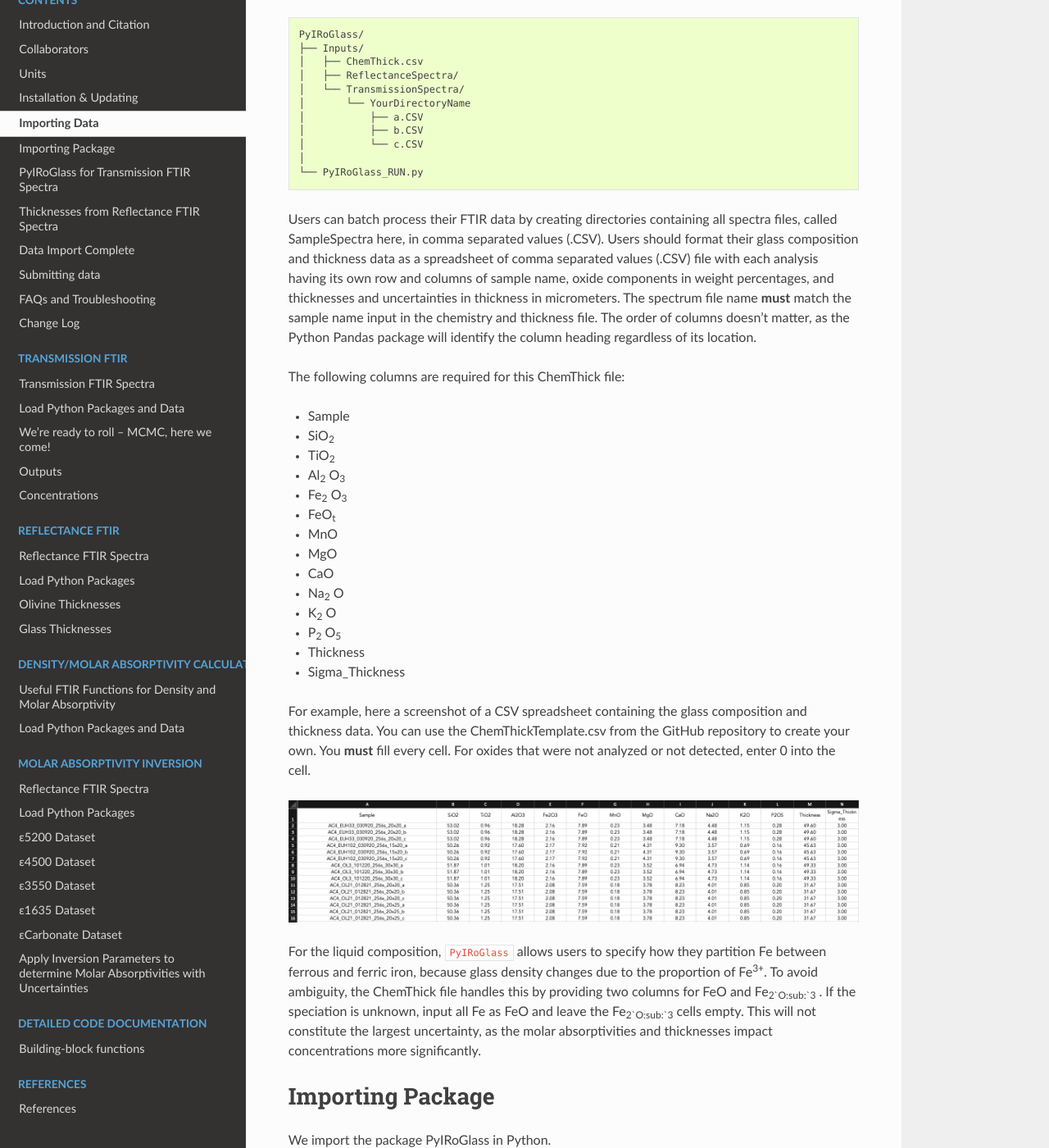
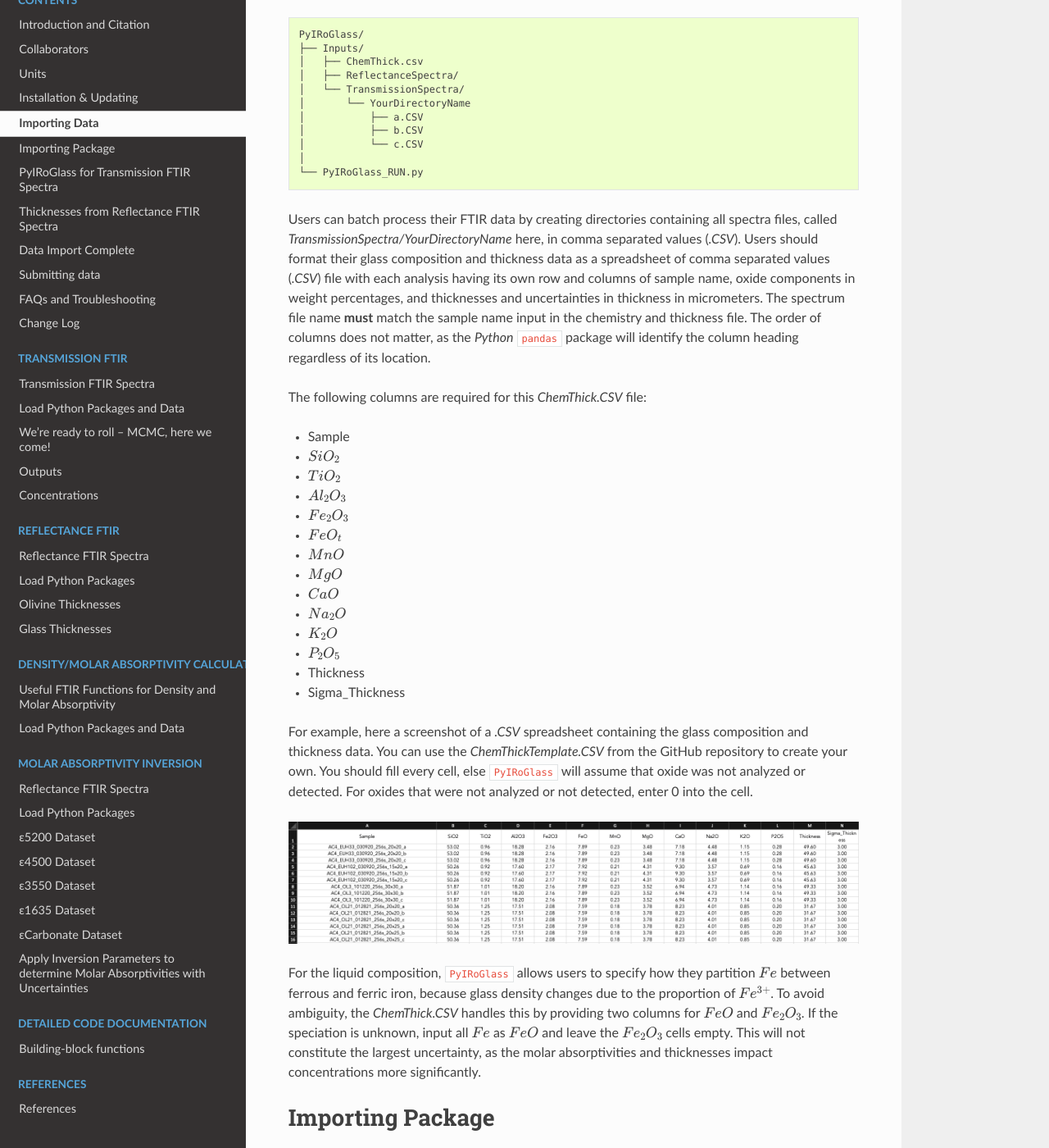
Before and after one commit to sarahshi/PyIRoGlass, a Sphinx documentation site: the page built from docs/importing_data.rst, in a window 1280 px wide and 1400 px high, scrolled down 236 px. Shown: the whole window at 82% size. Built offline with Sphinx 7.4.7 and the Read the Docs theme 2.0.0, drawn with Linux system fonts in a browser that asks for light colours; cross-references to code outside the pages are shown as plain code; some of the changed text lies outside the part shown.

Commit message:
Update docs for rst formatting

```diff
--- a/docs/importing_data.rst
+++ b/docs/importing_data.rst
@@ -2,7 +2,7 @@
 Importing Data
 ==============
 
-We walk through an implementation of ``PyIRoGlass`` here. We recommend following this tutorial as-is for those not familiar with navigating between directories in Python. Create this following file structure locally:
+We walk through an implementation of ``PyIRoGlass`` here. We recommend following this tutorial as-is for those not familiar with navigating between directories in `Python`. Create this following file structure locally:
 
 ::
 
@@ -19,37 +19,37 @@
     └── PyIRoGlass_RUN.py
 
 
-Users can batch process their FTIR data by creating directories containing all spectra files, called SampleSpectra here, in comma separated values (.CSV). Users should format their glass composition and thickness data as a spreadsheet of comma separated values (.CSV) file with each analysis having its own row and columns of sample name, oxide components in weight percentages, and thicknesses and uncertainties in thickness in micrometers. The spectrum file name **must** match the sample name input in the chemistry and thickness file. The order of columns doesn’t matter, as the Python Pandas package will identify the column heading regardless of its location.
+Users can batch process their FTIR data by creating directories containing all spectra files, called `TransmissionSpectra/YourDirectoryName` here, in comma separated values (`.CSV`). Users should format their glass composition and thickness data as a spreadsheet of comma separated values (`.CSV`) file with each analysis having its own row and columns of sample name, oxide components in weight percentages, and thicknesses and uncertainties in thickness in micrometers. The spectrum file name **must** match the sample name input in the chemistry and thickness file. The order of columns does not matter, as the `Python` ``pandas`` package will identify the column heading regardless of its location.
 
-The following columns are required for this ChemThick file:
+The following columns are required for this `ChemThick.CSV` file:
 
 *  Sample
-*  SiO\ :sub:`2`
-*  TiO\ :sub:`2`
-*  Al\ :sub:`2` O\ :sub:`3`
-*  Fe\ :sub:`2` O\ :sub:`3`
-*  FeO\ :sub:`t`
-*  MnO
-*  MgO
-*  CaO
-*  Na\ :sub:`2` O
-*  K\ :sub:`2` O
-*  P\ :sub:`2` O\ :sub:`5`
+*  :math:`SiO_{2}`
+*  :math:`TiO_{2}`
+*  :math:`Al_{2}O_{3}`
+*  :math:`Fe_{2}O_{3}`
+*  :math:`FeO_{t}`
+*  :math:`MnO`
+*  :math:`MgO`
+*  :math:`CaO`
+*  :math:`Na_{2}O`
+*  :math:`K_{2}O`
+*  :math:`P_{2}O_{5}`
 *  Thickness
 *  Sigma_Thickness
 
-For example, here a screenshot of a CSV spreadsheet containing the glass composition and thickness data. You can use the ChemThickTemplate.csv from the GitHub repository to create your own. You **must** fill every cell. For oxides that were not analyzed or not detected, enter 0 into the cell.
+For example, here a screenshot of a `.CSV` spreadsheet containing the glass composition and thickness data. You can use the `ChemThickTemplate.CSV` from the GitHub repository to create your own. You should fill every cell, else ``PyIRoGlass`` will assume that oxide was not analyzed or detected. For oxides that were not analyzed or not detected, enter 0 into the cell.
 
 .. image:: _static/chemthick.png
 
 
-For the liquid composition, ``PyIRoGlass`` allows users to specify how they partition Fe between ferrous and ferric iron, because glass density changes due to the proportion of Fe\ :sup:`3+`. To avoid ambiguity, the ChemThick file handles this by providing two columns for FeO and Fe\ :sub:`2`O\ :sub:`3` . If the speciation is unknown, input all Fe as FeO and leave the Fe\ :sub:`2`O\ :sub:`3`  cells empty. This will not constitute the largest uncertainty, as the molar absorptivities and thicknesses impact concentrations more significantly.
+For the liquid composition, ``PyIRoGlass`` allows users to specify how they partition :math:`Fe` between ferrous and ferric iron, because glass density changes due to the proportion of :math:`Fe^{3+}`. To avoid ambiguity, the `ChemThick.CSV` handles this by providing two columns for :math:`FeO` and :math:`Fe_{2}O_{3}`. If the speciation is unknown, input all :math:`Fe` as :math:`FeO` and leave the :math:`Fe_{2}O_{3}` cells empty. This will not constitute the largest uncertainty, as the molar absorptivities and thicknesses impact concentrations more significantly.
 
 =================
 Importing Package
 =================
 
-We import the package PyIRoGlass in Python.
+We import the package ``PyIRoGlass`` in `Python`.
 
 .. code-block:: python
 
@@ -59,23 +59,23 @@
 PyIRoGlass for Transmission FTIR Spectra
 ========================================
 
-We use the os package in Python to facilitate navigation to various directories and files. To load the transmission FTIR spectra, you must provide the path to the directory. Specify the wavenumbers of interest to fit all species peaks between 5500 and 1000 cm\ :sup:`-1`.
+We use the ``os`` package in `Python` to facilitate navigation to various directories and files. To load the transmission FTIR spectra, you must provide the path to the directory. Specify the wavenumbers of interest to fit all species peaks between 5500 and 1000 cm\ :sup:`-1`.
 
 .. code-block:: python
 
-    PATH = os.getcwd() + '/Inputs/TransmissionSpectra/YourDirectoryName/'
-    loader = pig.SampleDataLoader(spectrum_path=PATH)
-    DFS_FILES, DFS_DICT = loader.load_spectrum_directory(FILES)
+    path = os.getcwd() + '/Inputs/TransmissionSpectra/YourDirectoryName/'
+    loader = pig.SampleDataLoader(spectrum_path=path)
+    dfs_dict = loader.load_spectrum_directory()
 
-pig.Load_SampleCSV returns DFS_FILES, a list of all the spectra names (without .CSV), and DFS_DICT, a dictionary of the wavenumber and absorbance of each sample.
+:class:`pig.SampleDataLoader` and :method:`load_spectrum_directory` returns ``dfs_dict``, a dictionary of the wavenumber and absorbance of each sample.
 
-To load the CSV containing glass chemistry and thickness information, provide the path to the file.
+To load the `.CSV` containing glass chemistry and thickness information, provide the path to the file.
 
 .. code-block:: python
 
-    CHEMTHICK_PATH = os.getcwd() + '/Inputs/ChemThick.csv'
-    loader = pig.SampleDataLoader(chemistry_thickness_path=CHEMTHICK_PATH)
-    MICOMP, THICKNESS = loader.load_chemistry_thickness(CHEMTHICK_PATH)
+    chemistry_thickness_path = os.getcwd() + '/Inputs/ChemThick.csv'
+    loader = pig.SampleDataLoader(chemistry_thickness_path=chemistry_thickness_path)
+    chemistry, thickness = loader.load_chemistry_thickness()
 
 Inspect each returned data type to ensure that the data imports are successful.
 
@@ -111,4 +111,4 @@
 Data Import Complete
 ====================
 
-That is all for loading files! You are ready to get rolling with ``PyIRoGlass``. See the example notebook PyIRoGlass_RUN.ipynb, under the big examples heading, to see how to run ``PyIRoGlass`` and export files.
+That is all for loading files! You are ready to get rolling with ``PyIRoGlass``. See the example notebook `PyIRoGlass_RUN.ipynb`, under the big examples heading, to see how to run ``PyIRoGlass`` and export files.
--- a/docs/installation.rst
+++ b/docs/installation.rst
@@ -5,7 +5,7 @@
 Installation
 ============
 
-First, obtain Python3 (tested on versions≥3.8). If you haven't used python before, we recomend installing it through `anaconda3 <https://www.anaconda.com/products/individual>`_.
+First, obtain `Python3` (tested on versions≥3.8). If you haven't used `Python` before, we recomend installing it through `anaconda3 <https://www.anaconda.com/products/individual>`_.
 
 ``PyIRoGlass`` can be installed using pip in one line. If you are using a terminal, enter:
 
@@ -28,7 +28,6 @@
 This means any time you want to call a function from ``PyIRoGlass``, you do pig.function_name.
 
 
-
 Updating
 ========
 
@@ -44,8 +43,7 @@
 
    !pip install PyIRoGlass --upgrade
 
-
-For maximum reproducability, you should state which version of ``PyIRoGlass`` you are using. If you have imported ``PyIRoGlass`` as pig, you can find this using:
+For maximum reproducability, you should state which version of ``PyIRoGlass`` you are using. If you have imported ``PyIRoGlass`` as ``pig``, you can find this using:
 
 .. code-block:: python
 
--- a/docs/introduction.rst
+++ b/docs/introduction.rst
@@ -2,9 +2,9 @@
 Introduction and Citation
 =========================
 
-Welcome to ``PyIRoGlass``: An Open-Source, Bayesian MCMC Algorithm for Fitting Baselines to FTIR Spectra of Basaltic-Andesitic Glasses. ``PyIRoGlass`` is an open-source Python3 tool for determining $\mathrm{H_2O}$ and $\mathrm{CO_2}$ species concentrations in the transmission FTIR spectra of basaltic to andesitic glasses.
+Welcome to ``PyIRoGlass``: An Open-Source, Bayesian MCMC Algorithm for Fitting Baselines to FTIR Spectra of Basaltic-Andesitic Glasses. ``PyIRoGlass`` is an open-source `Python` tool for determining :math:`H_{2}O` and :math:`CO_{2}` species concentrations in the transmission FTIR spectra of basaltic to andesitic glasses.
 
-``PyIRoGlass`` has been reviewed and published at Volcanica. Please refer to the manuscript for a more detailed description of the development and validation of the method. If you use this package in your work, please cite:
+``PyIRoGlass`` has been reviewed and published at Volcanica :cite:p:`Shietal2024`. Please refer to the manuscript for a more detailed description of the development and validation of the method. If you use this package in your work, please cite:
 
 .. code-block:: console
 
```
Also changed, not shown: other parts of docs/importing_data.rst (+6 -6 lines), docs/Changelog.rst (+11 -11 lines), docs/references.bib (+28 -1 lines), docs/examples/inversion/PyIRoGlass_Inversion.ipynb, 1 other file.
